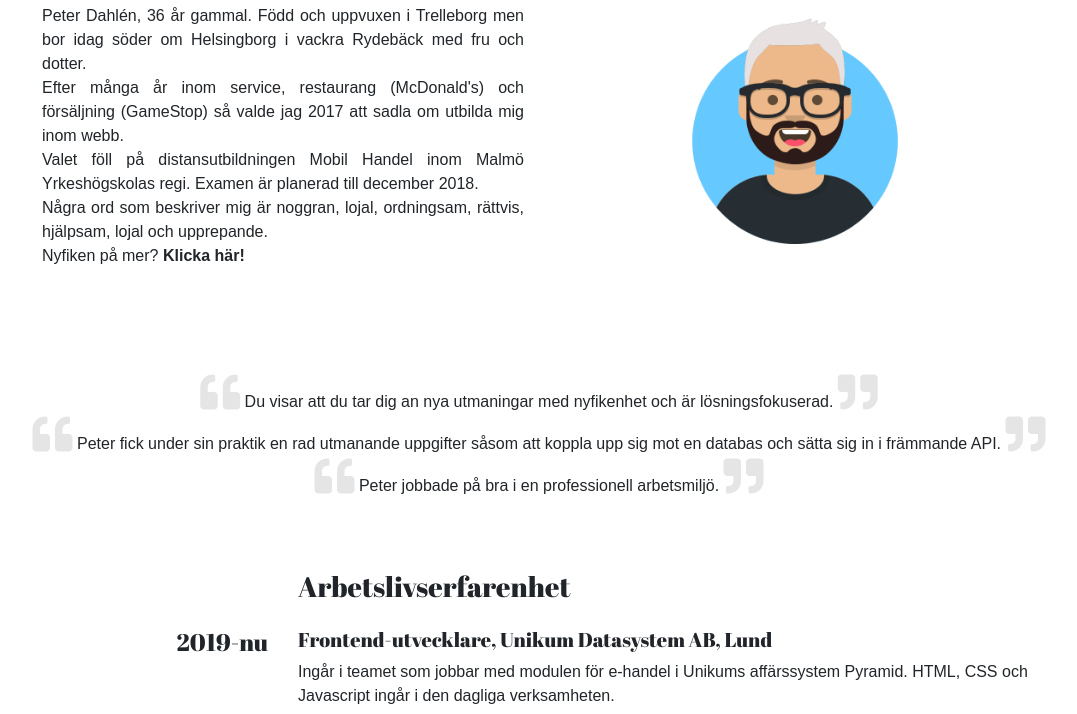
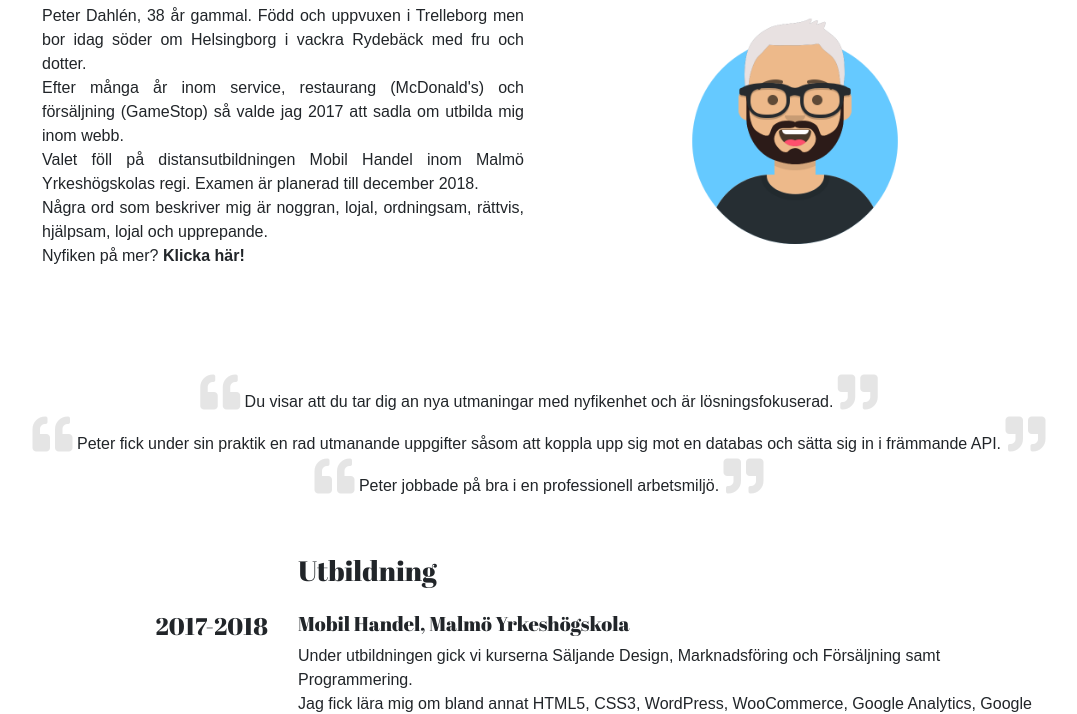
Before and after one commit to peterdahlen/portfolio, a plain HTML site: page index.html in a window 1280 px wide. Shown: the part 624-1338 px from the top of the page, without its empty margins (101-1178 px from the left). Drawn offline with nearby package versions, Linux system fonts and the light colour scheme; a web font is replaced by a local one.

Commit message:
Add files via upload

```diff
--- a/index.html
+++ b/index.html
@@ -65,7 +65,7 @@
         </div>
         <div class="row">
             <div class="col-md-6 mb-5">
-                <p>Peter Dahlén, 36 år gammal. Född och uppvuxen i Trelleborg men bor idag söder om Helsingborg i vackra Rydebäck med fru och dotter.<br>
+                <p>Peter Dahlén, <span id="calculateAge"></span> år gammal. Född och uppvuxen i Trelleborg men bor idag söder om Helsingborg i vackra Rydebäck med fru och dotter.<br>
                 Efter många år inom service, restaurang (McDonald's) och försäljning (GameStop) så valde jag 2017 att sadla om utbilda mig inom webb.<br>
                 Valet föll på distansutbildningen Mobil Handel inom Malmö Yrkeshögskolas regi. Examen är planerad till december 2018.<br>
                 Några ord som beskriver mig är noggran, lojal, ordningsam, rättvis, hjälpsam, lojal och upprepande.<br>
@@ -94,6 +94,25 @@
         </div>
     </div><!--Quotes-->
 
+    <div class="container work" id="school">
+        <div class="row">
+            <div class="offset-md-3 col-md-9 mb-3">
+                <h3>Utbildning</h3>
+            </div>
+        </div> <!--Row-->
+        <div class="row">
+            <div class="col-md-3 text-md-right mb-md-4">
+                <h4>2017-2018</h4>
+            </div>
+            <div class="col-md-9 mb-4">
+                <h5>Mobil Handel, Malmö Yrkeshögskola</h5>
+                Under utbildningen gick vi kurserna Säljande Design, Marknadsföring och Försäljning samt Programmering. <br>
+                Jag fick lära mig om bland annat HTML5, CSS3, WordPress, WooCommerce, Google Analytics, Google Ads, SEO, JavaScript, GitHub, React och Redux. <br>
+                Paralellt med utbildningen så har jag även lärt mig jQuery och Bootstrap.
+            </div>
+        </div>
+    </div>
+
     <div class="container work" id="work">
         <div class="row">
             <div class="offset-md-3 col-md-9 mb-3 mt-3">
@@ -101,13 +120,6 @@
             </div>
         </div> <!--Row-->
         <div class="row">
-            <div class="col-md-3 text-md-right mb-md-4">
-                <h4>2019-nu</h4>
-            </div>
-            <div class="col-md-9 mb-4">
-                <h5>Frontend-utvecklare, Unikum Datasystem AB, Lund</h5>
-                Ingår i teamet som jobbar med modulen för e-handel i Unikums affärssystem Pyramid. HTML, CSS och Javascript ingår i den dagliga verksamheten.
-            </div>
             <div class="col-md-3 text-md-right mb-md-4">
                 <h4>2012-2017</h4>
             </div>
@@ -139,25 +151,6 @@
         </div> <!--Row-->
     </div> <!--Container / Work-->
 
-        <div class="container work" id="school">
-        <div class="row">
-            <div class="offset-md-3 col-md-9 mb-3 mt-3">
-                <h3>Utbildning</h3>
-            </div>
-        </div> <!--Row-->
-        <div class="row">
-            <div class="col-md-3 text-md-right mb-md-4">
-                <h4>2017-2018</h4>
-            </div>
-            <div class="col-md-9 mb-4">
-                <h5>Mobil Handel, Malmö Yrkeshögskola</h5>
-                Under utbildningen gick vi kurserna Säljande Design, Marknadsföring och Försäljning samt Programmering. <br>
-                Jag fick lära mig om bland annat HTML5, CSS3, WordPress, WooCommerce, Google Analytics, Google Ads, SEO, JavaScript, GitHub, React och Redux. <br>
-                Paralellt med utbildningen så har jag även lärt mig jQuery och Bootstrap.
-            </div>
-        </div>
-    </div>
-
     <div class="container projects" id="projects">
         <div class="row">
             <div class="offset-md-5 col-md-6 mb-3">
@@ -180,7 +173,7 @@
                         <div class="row">
                             <div class="col-md-7 mb-5">
                                 <h4>Examensarbete, Mionix</h4>
-                                <p>Jag började med att öppna terminalen och installerade create-react-app med hjälp av npm (Node Package Manager).      Filerna och mapparna som installerades innehöll onödiga filer så dessa rensades bort.<br>
+                                <p>Jag började med att öppna terminalen och installerade create-react-app med hjälp av npm (Node Package Manager. Filerna och mapparna som installerades innehöll onödiga filer så dessa rensades bort.<br>
                                     Nästa steg blev att först infogade några statiska produktbilder. Dessa byggde jag sedan in i react-slick, en komponent som visar bildspel i React. Vidare uppdaterade jag navigationsknapparna för nästa/föregående-bild med egna knappar som är mer i linje med företagets grafiska profil. Varje bildspel fick också en etikett för att visa vad som är unikt med just denna produkt, dessa placerades ut i bildspelet med hjälp av CSS. Produktnamn och en köpknapp placerades också ut med hjälp av CSS. <br>
                                     Vid klick på bildspelet förs besökaren vidare till en produktsida för just den produkten, så jag installerade react-router-dom i projektet via terminalen. Alla komponenter importerades sedan i App.js. <br>
                                     Jag kodar sedan en statisk produktsida. Här upptäcker jag dock ett problem. Problemet består i att besökaren behåller sin position när hen klickar in på en produktsida. Här ska besökaren så klart hamna överst på sidan igen. Det visar sig vara ett känt problem i React och det fanns färdiga lösningar i form av komponenten ScrollToTop.jsx. <br>
--- a/javascript.js
+++ b/javascript.js
@@ -50,3 +50,9 @@ $(function() {
   }
 
 });
+
+function calculateAge(birthYear) {
+  var currentYear = new Date().getFullYear();
+  return currentYear - birthYear;
+}
+document.getElementById("calculateAge").innerHTML = calculateAge(1982);
```
